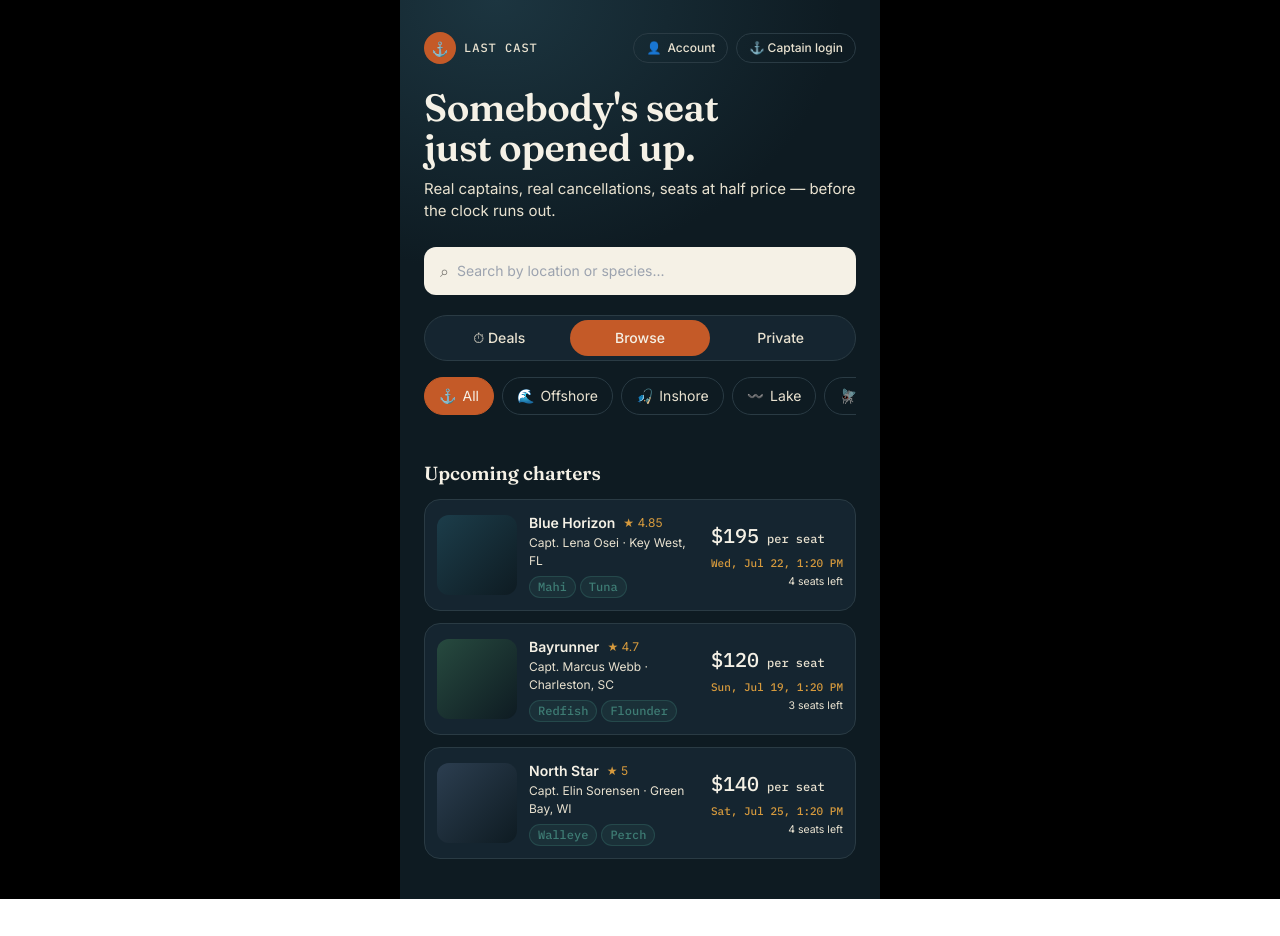
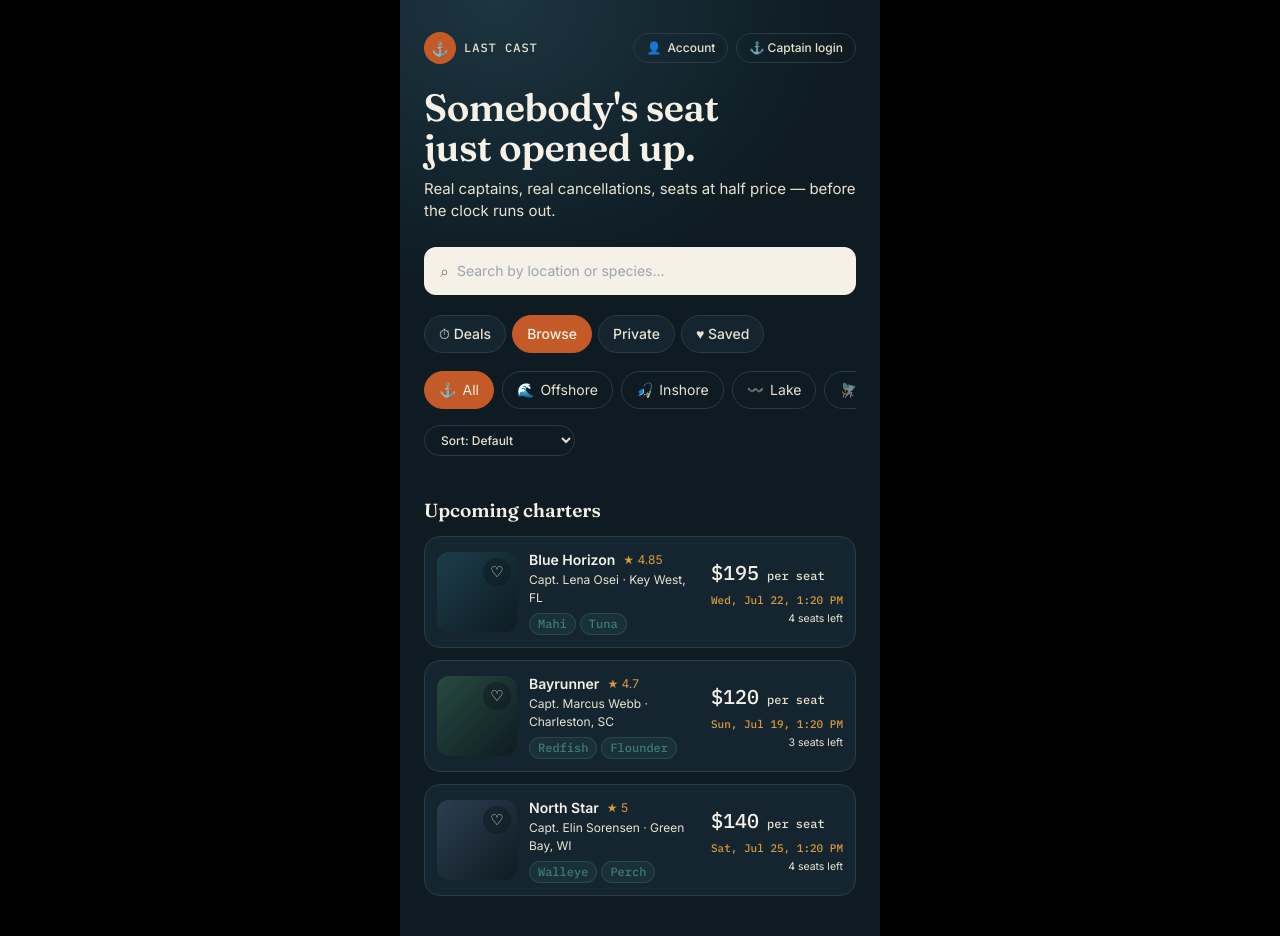
Before and after one commit to Raymondgiles305/last-cast, a React (Vite) app: page / in a window 1280 px wide. Both pictures are taken after a click on the button "Browse". Before the commit the page ends 899 px from the top, so only its background shows below. Built offline with nearby package versions, Linux system fonts and the light colour scheme.

Commit message:
Add favorites, photo galleries, availability calendar, and price sorting

```diff
--- a/src/App.jsx
+++ b/src/App.jsx
@@ -285,6 +285,15 @@ const PRIVATE_CHARTERS = [
 // like matching a captain to their reviews regardless of listing type.
 const ALL_CHARTERS = [...CHARTERS, ...STANDARD_CHARTERS, ...PRIVATE_CHARTERS];
 
+// Simulated photo gallery. There's no real photo upload for trip images yet
+// (that's tied to the captain photo-moderation feature, still pending), so
+// this generates a few angle variants of the existing abstract art per
+// charter — a real swipeable gallery UX, honestly not real photos.
+function galleryFor(charter) {
+  const base = charter.img;
+  return [base, base.replace("135deg", "110deg"), base.replace("135deg", "160deg")];
+}
+
 const CATEGORIES = [
   { key: "All", icon: "⚓" },
   { key: "Offshore", icon: "🌊" },
@@ -416,6 +425,44 @@ function CaptainStrip({ charter }) {
   );
 }
 
+function PhotoGallery({ images, height = 224 }) {
+  const [index, setIndex] = useState(0);
+  const scrollerRef = useRef(null);
+
+  const handleScroll = () => {
+    const el = scrollerRef.current;
+    if (!el) return;
+    const i = Math.round(el.scrollLeft / el.clientWidth);
+    setIndex(i);
+  };
+
+  return (
+    <div className="relative" style={{ height }}>
+      <div
+        ref={scrollerRef}
+        onScroll={handleScroll}
+        className="flex overflow-x-auto snap-x snap-mandatory h-full"
+        style={{ scrollbarWidth: "none" }}
+      >
+        {images.map((bg, i) => (
+          <div key={i} className="w-full flex-shrink-0 snap-start" style={{ background: bg, height }} />
+        ))}
+      </div>
+      {images.length > 1 && (
+        <div className="absolute bottom-3 left-0 right-0 flex items-center justify-center gap-1.5">
+          {images.map((_, i) => (
+            <span
+              key={i}
+              className="rounded-full"
+              style={{ width: i === index ? 16 : 6, height: 6, background: i === index ? COLORS.paper : "rgba(245,241,230,0.4)", transition: "width 0.2s" }}
+            />
+          ))}
+        </div>
+      )}
+    </div>
+  );
+}
+
 /* ---------------------------------------------------------------------
    SHARED BITS
 --------------------------------------------------------------------- */
@@ -792,14 +839,33 @@ function SettingsScreen({ title, fields, onSave, onLogout, onBack, onDeleteAccou
 /* ---------------------------------------------------------------------
    CUSTOMER: HOME
 --------------------------------------------------------------------- */
-function BrowseListingCard({ c, onSelect }) {
+function FavHeart({ active, onToggle, size = 15 }) {
+  return (
+    <button
+      onClick={(e) => {
+        e.stopPropagation();
+        onToggle();
+      }}
+      className="w-7 h-7 rounded-full flex items-center justify-center flex-shrink-0"
+      style={{ background: "rgba(14,27,34,0.55)" }}
+    >
+      <span style={{ color: active ? COLORS.rust : COLORS.paper, fontSize: size }}>{active ? "♥" : "♡"}</span>
+    </button>
+  );
+}
+
+function BrowseListingCard({ c, onSelect, isFavorited, onToggleFavorite }) {
   return (
     <button
       onClick={() => onSelect(c)}
       className="flex gap-3 rounded-2xl p-3 text-left items-center"
       style={{ background: COLORS.inkSoft, border: `1px solid ${COLORS.line}` }}
     >
-      <div className="w-20 h-20 rounded-xl flex-shrink-0" style={{ background: c.img }} />
+      <div className="w-20 h-20 rounded-xl flex-shrink-0 relative" style={{ background: c.img }}>
+        <div className="absolute top-1.5 right-1.5">
+          <FavHeart active={isFavorited} onToggle={onToggleFavorite} />
+        </div>
+      </div>
       <div className="flex-1 min-w-0">
         <div className="flex items-center gap-2">
           <span style={{ color: COLORS.paper, fontWeight: 600, fontSize: 14 }}>{c.boat}</span>
@@ -823,7 +889,7 @@ function BrowseListingCard({ c, onSelect }) {
   );
 }
 
-function PrivateCharterCard({ c, onSelect }) {
+function PrivateCharterCard({ c, onSelect, isFavorited, onToggleFavorite }) {
   return (
     <button
       onClick={() => onSelect(c)}
@@ -831,7 +897,11 @@ function PrivateCharterCard({ c, onSelect }) {
       style={{ background: COLORS.inkSoft, border: `1px solid ${COLORS.line}` }}
     >
       <div className="flex gap-3">
-        <div className="w-16 h-16 rounded-xl flex-shrink-0" style={{ background: c.img }} />
+        <div className="w-16 h-16 rounded-xl flex-shrink-0 relative" style={{ background: c.img }}>
+          <div className="absolute top-1 right-1">
+            <FavHeart active={isFavorited} onToggle={onToggleFavorite} size={13} />
+          </div>
+        </div>
         <div className="flex-1 min-w-0">
           <div className="flex items-center justify-between gap-2">
             <span className="truncate" style={{ color: COLORS.paper, fontWeight: 600, fontSize: 14 }}>{c.boat}</span>
@@ -859,13 +929,18 @@ function PrivateCharterCard({ c, onSelect }) {
   );
 }
 
-function Home({ onSelect, onCaptainPortal, onAccount, angler }) {
-  const [tab, setTab] = useState("deals"); // "deals" or "browse"
+function Home({ onSelect, onCaptainPortal, onAccount, angler, favoriteIds, onToggleFavorite }) {
+  const [tab, setTab] = useState("deals"); // "deals" | "browse" | "private" | "saved"
   const [category, setCategory] = useState("All");
   const [query, setQuery] = useState("");
   const [nearMe, setNearMe] = useState(false);
-
-  const source = tab === "deals" ? CHARTERS : tab === "browse" ? STANDARD_CHARTERS : PRIVATE_CHARTERS;
+  const [sortMode, setSortMode] = useState("default"); // "default" | "priceLow" | "priceHigh"
+
+  const source =
+    tab === "deals" ? CHARTERS
+    : tab === "browse" ? STANDARD_CHARTERS
+    : tab === "private" ? PRIVATE_CHARTERS
+    : ALL_CHARTERS.filter((c) => favoriteIds.includes(c.id));
 
   const filtered = useMemo(() => {
     return source.filter((c) => {
@@ -877,12 +952,19 @@ function Home({ onSelect, onCaptainPortal, onAccount, angler }) {
     });
   }, [source, category, query]);
 
+  const priceOf = (c) => (c.saleType === "private" ? c.totalPrice : c.price);
+
   const sortedFiltered = useMemo(() => {
-    if (!nearMe || !angler?.zip) return filtered;
-    return [...filtered].sort(
+    let list = filtered;
+    if (nearMe && angler?.zip) {
+      list = [...list].sort(
         (a, b) => Math.abs(Number(a.zip) - Number(angler.zip)) - Math.abs(Number(b.zip) - Number(angler.zip))
       );
-  }, [filtered, nearMe, angler?.zip]);
+    }
+    if (sortMode === "priceLow") list = [...list].sort((a, b) => priceOf(a) - priceOf(b));
+    if (sortMode === "priceHigh") list = [...list].sort((a, b) => priceOf(b) - priceOf(a));
+    return list;
+  }, [filtered, nearMe, angler?.zip, sortMode]);
 
   const urgentDeals = [...filtered].sort((a, b) => a.departure - b.departure).slice(0, 3);
 
@@ -938,19 +1020,24 @@ function Home({ onSelect, onCaptainPortal, onAccount, angler }) {
           />
         </div>
 
-        <div className="flex mt-5 rounded-full p-1" style={{ background: COLORS.inkSoft, border: `1px solid ${COLORS.line}` }}>
+        <div className="flex gap-1.5 mt-5 overflow-x-auto pb-0.5">
           {[
             { key: "deals", label: "⏱ Deals" },
             { key: "browse", label: "Browse" },
             { key: "private", label: "Private" },
+            { key: "saved", label: `♥ Saved${favoriteIds.length ? ` (${favoriteIds.length})` : ""}` },
           ].map((t) => {
             const active = tab === t.key;
             return (
               <button
                 key={t.key}
                 onClick={() => setTab(t.key)}
-                className="flex-1 py-2 rounded-full text-sm font-medium transition"
-                style={{ background: active ? COLORS.rust : "transparent", color: active ? COLORS.paper : COLORS.paperDim }}
+                className="px-3.5 py-2 rounded-full text-sm font-medium whitespace-nowrap transition"
+                style={{
+                  background: active ? COLORS.rust : COLORS.inkSoft,
+                  border: `1px solid ${active ? COLORS.rust : COLORS.line}`,
+                  color: active ? COLORS.paper : COLORS.paperDim,
+                }}
               >
                 {t.label}
               </button>
@@ -979,10 +1066,11 @@ function Home({ onSelect, onCaptainPortal, onAccount, angler }) {
           })}
         </div>
 
+        <div className="flex items-center gap-2 mt-3 flex-wrap">
           {angler?.zip && (
             <button
               onClick={() => setNearMe((v) => !v)}
-            className="mt-3 px-3.5 py-1.5 rounded-full text-xs font-medium flex items-center gap-1.5"
+              className="px-3.5 py-1.5 rounded-full text-xs font-medium flex items-center gap-1.5"
               style={{
                 background: nearMe ? COLORS.teal : "transparent",
                 border: `1px solid ${nearMe ? COLORS.teal : COLORS.line}`,
@@ -992,6 +1080,17 @@ function Home({ onSelect, onCaptainPortal, onAccount, angler }) {
               📍 {nearMe ? "Sorted near you" : "Sort near me"}
             </button>
           )}
+          <select
+            value={sortMode}
+            onChange={(e) => setSortMode(e.target.value)}
+            className="px-3 py-1.5 rounded-full text-xs font-medium outline-none"
+            style={{ background: "transparent", border: `1px solid ${COLORS.line}`, color: COLORS.paperDim }}
+          >
+            <option value="default" style={{ color: COLORS.ink }}>Sort: Default</option>
+            <option value="priceLow" style={{ color: COLORS.ink }}>Price: Low to High</option>
+            <option value="priceHigh" style={{ color: COLORS.ink }}>Price: High to Low</option>
+          </select>
+        </div>
       </div>
 
       {tab === "deals" && (
@@ -1040,7 +1139,7 @@ function Home({ onSelect, onCaptainPortal, onAccount, angler }) {
 
       <div className="px-6 pt-2 pb-10" style={{ background: COLORS.ink }}>
         <h2 style={{ fontFamily: SERIF, color: COLORS.paper, fontSize: 19, fontWeight: 600, marginBottom: 12 }}>
-          {tab === "deals" ? "All open seats" : tab === "browse" ? "Upcoming charters" : "Whole-boat charters"}
+          {tab === "deals" ? "All open seats" : tab === "browse" ? "Upcoming charters" : tab === "private" ? "Whole-boat charters" : "Your saved charters"}
         </h2>
         <div className="flex flex-col gap-3">
           {sortedFiltered.length === 0 && (
@@ -1049,7 +1148,9 @@ function Home({ onSelect, onCaptainPortal, onAccount, angler }) {
                 ? "No open seats match that search right now — try another spot or species."
                 : tab === "browse"
                 ? "No upcoming charters match that search — try another spot or species."
-                : "No private charters match that search — try another spot or species."}
+                : tab === "private"
+                ? "No private charters match that search — try another spot or species."
+                : "Nothing saved yet — tap the ♥ on any charter to add it here."}
             </div>
           )}
           {tab === "deals" &&
@@ -1060,7 +1161,11 @@ function Home({ onSelect, onCaptainPortal, onAccount, angler }) {
                 className="flex gap-3 rounded-2xl p-3 text-left items-center"
                 style={{ background: COLORS.inkSoft, border: `1px solid ${COLORS.line}` }}
               >
-                <div className="w-20 h-20 rounded-xl flex-shrink-0" style={{ background: c.img }} />
+                <div className="w-20 h-20 rounded-xl flex-shrink-0 relative" style={{ background: c.img }}>
+                  <div className="absolute top-1.5 right-1.5">
+                    <FavHeart active={favoriteIds.includes(c.id)} onToggle={() => onToggleFavorite(c.id)} />
+                  </div>
+                </div>
                 <div className="flex-1 min-w-0">
                   <div className="flex items-center gap-2">
                     <span style={{ color: COLORS.paper, fontWeight: 600, fontSize: 14 }}>{c.boat}</span>
@@ -1087,8 +1192,22 @@ function Home({ onSelect, onCaptainPortal, onAccount, angler }) {
                 </div>
               </button>
             ))}
-          {tab === "browse" && sortedFiltered.map((c) => <BrowseListingCard key={c.id} c={c} onSelect={onSelect} />)}
-          {tab === "private" && sortedFiltered.map((c) => <PrivateCharterCard key={c.id} c={c} onSelect={onSelect} />)}
+          {tab === "browse" &&
+            sortedFiltered.map((c) => (
+              <BrowseListingCard key={c.id} c={c} onSelect={onSelect} isFavorited={favoriteIds.includes(c.id)} onToggleFavorite={() => onToggleFavorite(c.id)} />
+            ))}
+          {tab === "private" &&
+            sortedFiltered.map((c) => (
+              <PrivateCharterCard key={c.id} c={c} onSelect={onSelect} isFavorited={favoriteIds.includes(c.id)} onToggleFavorite={() => onToggleFavorite(c.id)} />
+            ))}
+          {tab === "saved" &&
+            sortedFiltered.map((c) =>
+              c.saleType === "private" ? (
+                <PrivateCharterCard key={c.id} c={c} onSelect={onSelect} isFavorited onToggleFavorite={() => onToggleFavorite(c.id)} />
+              ) : (
+                <BrowseListingCard key={c.id} c={c} onSelect={onSelect} isFavorited onToggleFavorite={() => onToggleFavorite(c.id)} />
+              )
+            )}
         </div>
       </div>
     </div>
@@ -1098,12 +1217,18 @@ function Home({ onSelect, onCaptainPortal, onAccount, angler }) {
 /* ---------------------------------------------------------------------
    CUSTOMER: DETAIL
 --------------------------------------------------------------------- */
-function Detail({ charter, onBack, onBook, onViewReviews, extraReviews }) {
+function Detail({ charter, onBack, onBook, onViewReviews, extraReviews, isFavorited, onToggleFavorite }) {
   const allReviews = reviewsFor(charter, extraReviews);
   const reviewCount = allReviews.length;
+  const [selectedDeparture, setSelectedDeparture] = useState(charter.departure);
+  const hasCalendar = !charter.reason; // deals are single-instance urgent slots, no calendar needed
+  const dateOptions = hasCalendar
+    ? [0, 7, 14, 21].map((d) => new Date(charter.departure.getTime() + d * 24 * 60 * 60 * 1000))
+    : [];
   return (
     <div style={{ background: COLORS.ink, minHeight: "100%" }}>
-      <div className="h-56 relative" style={{ background: charter.img }}>
+      <div className="relative">
+        <PhotoGallery images={galleryFor(charter)} height={224} />
         <button
           onClick={onBack}
           className="absolute top-4 left-4 w-9 h-9 rounded-full flex items-center justify-center"
@@ -1111,8 +1236,15 @@ function Detail({ charter, onBack, onBook, onViewReviews, extraReviews }) {
         >
           ←
         </button>
+        <button
+          onClick={onToggleFavorite}
+          className="absolute top-4 right-4 w-9 h-9 rounded-full flex items-center justify-center"
+          style={{ background: "rgba(14,27,34,0.6)", backdropFilter: "blur(4px)" }}
+        >
+          <span style={{ color: isFavorited ? COLORS.rust : COLORS.paper, fontSize: 16 }}>{isFavorited ? "♥" : "♡"}</span>
+        </button>
         {charter.reason && (
-          <div className="absolute bottom-3 left-4">
+          <div className="absolute top-4 left-16">
             <Tag tone="rust">{charter.reason}</Tag>
           </div>
         )}
@@ -1167,12 +1299,37 @@ function Detail({ charter, onBack, onBook, onViewReviews, extraReviews }) {
               </>
             ) : (
               <div style={{ color: COLORS.paper, fontSize: 15, fontWeight: 600, marginTop: 2 }}>
-                {formatDateTime(charter.departure)}
+                {formatDateTime(selectedDeparture)}
               </div>
             )}
           </div>
           {charter.reason && <CastRing target={charter.departure} size={48} />}
         </div>
+
+        {hasCalendar && (
+          <div className="mt-3">
+            <div style={{ color: COLORS.paperDim, fontSize: 11, fontFamily: MONO, marginBottom: 6 }}>AVAILABLE DATES</div>
+            <div className="flex gap-2 overflow-x-auto pb-1">
+              {dateOptions.map((d, i) => {
+                const active = d.getTime() === selectedDeparture.getTime();
+                return (
+                  <button
+                    key={i}
+                    onClick={() => setSelectedDeparture(d)}
+                    className="px-3.5 py-2 rounded-xl text-xs font-medium whitespace-nowrap flex-shrink-0"
+                    style={{
+                      background: active ? COLORS.gold : COLORS.inkSoft,
+                      border: `1px solid ${active ? COLORS.gold : COLORS.line}`,
+                      color: active ? COLORS.ink : COLORS.paperDim,
+                    }}
+                  >
+                    {formatDate(d)}
+                  </button>
+                );
+              })}
+            </div>
+          </div>
+        )}
 
         <div className="grid grid-cols-2 gap-3 mt-3">
           <div className="rounded-2xl p-4" style={{ background: COLORS.inkSoft, border: `1px solid ${COLORS.line}` }}>
@@ -1267,21 +1424,21 @@ function Detail({ charter, onBack, onBook, onViewReviews, extraReviews }) {
               <span style={{ fontFamily: MONO, color: COLORS.paper, fontSize: 20, fontWeight: 500 }}>${charter.totalPrice}</span>
               <div style={{ fontSize: 11, color: COLORS.paperDim }}>total trip · up to {charter.maxGuests} guests</div>
             </div>
-            <button onClick={onBook} className="px-6 py-3 rounded-full font-semibold text-sm" style={{ background: COLORS.rust, color: COLORS.paper }}>
+            <button onClick={() => onBook(selectedDeparture)} className="px-6 py-3 rounded-full font-semibold text-sm" style={{ background: COLORS.rust, color: COLORS.paper }}>
               Book this charter
             </button>
           </>
         ) : charter.spotsLeft > 0 ? (
           <>
             <PriceBlock price={charter.price} originalPrice={charter.originalPrice} />
-            <button onClick={onBook} className="px-6 py-3 rounded-full font-semibold text-sm" style={{ background: COLORS.rust, color: COLORS.paper }}>
+            <button onClick={() => onBook(selectedDeparture)} className="px-6 py-3 rounded-full font-semibold text-sm" style={{ background: COLORS.rust, color: COLORS.paper }}>
               Claim this seat
             </button>
           </>
         ) : (
           <>
             <span style={{ color: COLORS.paperDim, fontSize: 13 }}>Sold out</span>
-            <button onClick={onBook} className="px-6 py-3 rounded-full font-semibold text-sm" style={{ background: COLORS.teal, color: COLORS.ink }}>
+            <button onClick={() => onBook(selectedDeparture)} className="px-6 py-3 rounded-full font-semibold text-sm" style={{ background: COLORS.teal, color: COLORS.ink }}>
               Join waitlist
             </button>
           </>
@@ -2933,6 +3090,9 @@ export default function LastCastApp() {
   const [pendingCaptains, setPendingCaptains] = useState([]);
   const [sponsors, setSponsors] = useState([]);
   const [extraReviews, setExtraReviews] = useState({});
+  const [favoriteIds, setFavoriteIds] = useState([]);
+  const toggleFavorite = (id) =>
+    setFavoriteIds((prev) => (prev.includes(id) ? prev.filter((x) => x !== id) : [...prev, id]));
 
   const goCaptainPortal = () => {
     setSide("captain");
@@ -2982,14 +3142,23 @@ export default function LastCastApp() {
                 onCaptainPortal={goCaptainPortal}
                 onAccount={goAccount}
                 angler={angler}
+                favoriteIds={favoriteIds}
+                onToggleFavorite={toggleFavorite}
               />
             )}
             {customerView === "detail" && charter && (
               <Detail
                 charter={charter}
                 onBack={() => setCustomerView("home")}
-                onBook={() => setCustomerView("booking")}
+                onBook={(selectedDeparture) => {
+                  if (selectedDeparture && selectedDeparture.getTime() !== charter.departure.getTime()) {
+                    setCharter({ ...charter, departure: selectedDeparture });
+                  }
+                  setCustomerView("booking");
+                }}
                 onViewReviews={() => setCustomerView("charterReviews")}
+                isFavorited={favoriteIds.includes(charter.id)}
+                onToggleFavorite={() => toggleFavorite(charter.id)}
                 extraReviews={extraReviews}
               />
             )}
```
Lines whose indentation alone changed are shown as unchanged.
